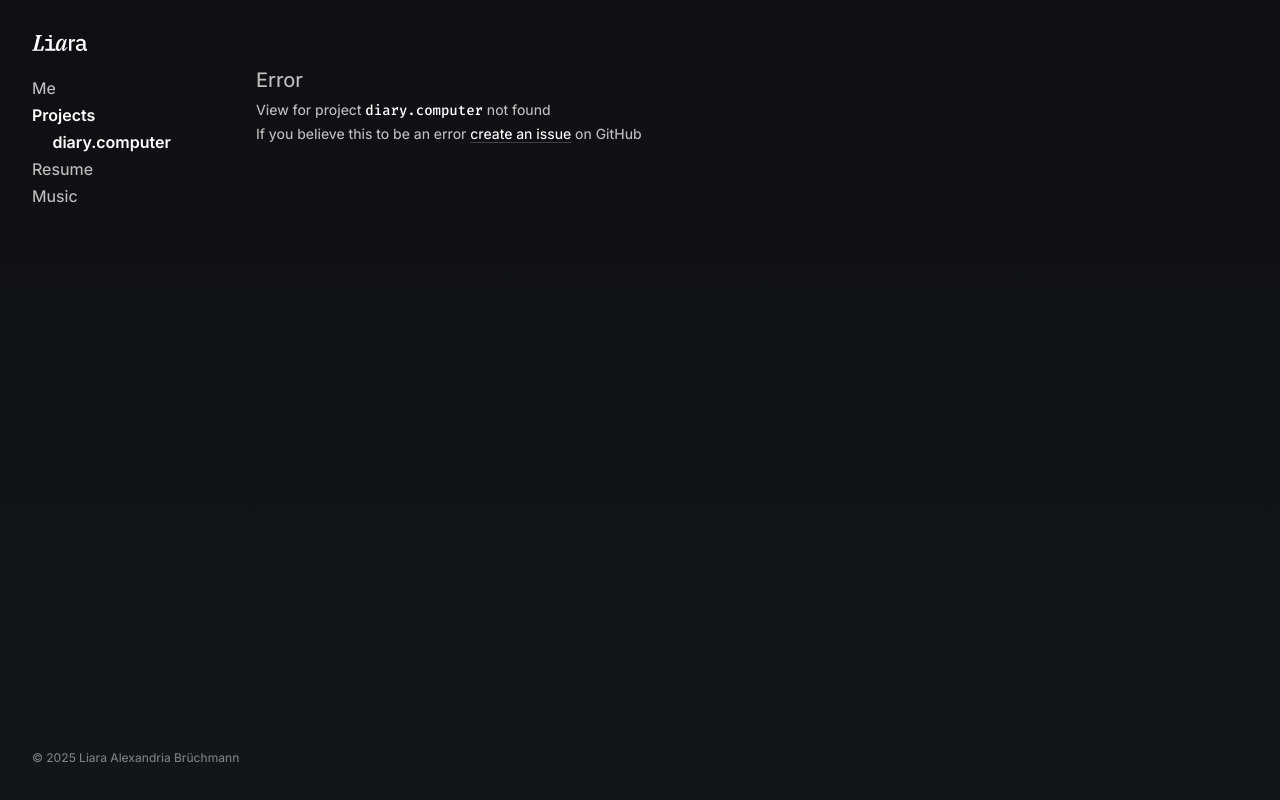
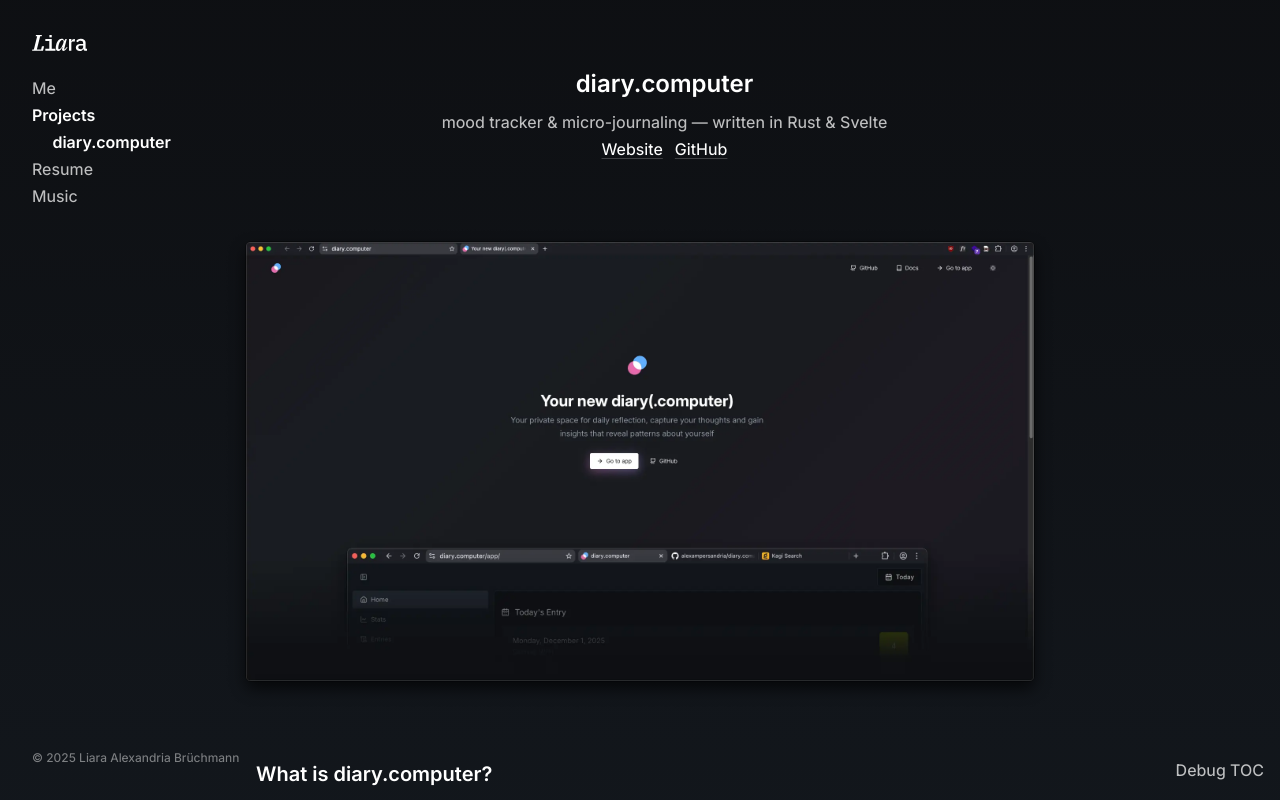
Before and after one commit to alexampersandria/www, a SvelteKit app: page /projects/diary.computer in a window 1280 px wide. Before the commit this address had no page. Built offline with nearby package versions, Linux system fonts and the light colour scheme.

Commit message:
refactor: static projects

```diff
--- a/src/routes/+layout.svelte
+++ b/src/routes/+layout.svelte
@@ -12,7 +12,7 @@
 import { redirectTo } from '$lib/utils/redirect'
 import { onMount } from 'svelte'
 import TableOfContents from '$lib/components/navigtation/TableOfContents.svelte'
-import { ScrollState } from 'runed'
+import { ScrollState, watch } from 'runed'
 
 let { children } = $props()
 let main = $state<HTMLElement>()
@@ -70,6 +70,23 @@
     return root
   }
 })
+
+const debugtoc = () => {
+  let toc = generateTableOfContents(main)
+  console.log('debug', toc)
+  console.log('derived', tableofcontents)
+}
+
+watch(
+  () => main,
+  () => {
+    console.log('main changed', main)
+    setTimeout(() => {
+      let toc = generateTableOfContents(main)
+      console.log('regenerated toc', toc)
+    })
+  },
+)
 </script>
 
 <svelte:head>
@@ -84,6 +101,13 @@
     <div class="navigation-wrapper">
       <Navigation />
     </div>
+
+    <button
+      onclick={debugtoc}
+      class="plain"
+      style="position: fixed; bottom: 1rem; right: 1rem; z-index: 1000;">
+      Debug TOC
+    </button>
 
     <div class="viewport" bind:this={viewport}>
       {#key page.route.id}
--- a/src/routes/projects/[project]/+page.svelte
+++ /dev/null
@@ -1,57 +0,0 @@
-<script lang="ts">
-import { watch } from 'runed'
-import type { PageProps } from './$types'
-import { fadein } from '$lib/actions/fadein.svelte'
-import NewIssue from '$lib/components/NewIssue.svelte'
-
-let { data }: PageProps = $props()
-
-let ProjectView = $state<
-  typeof import('svelte').SvelteComponent | null | undefined
->(undefined)
-const loadProject = async (id: string) => {
-  try {
-    const module = await import(`$lib/projects/${id}.svelte`)
-    ProjectView = module.default
-  } catch (e) {
-    console.warn(`project "${id}" not found`, e)
-    ProjectView = null
-  }
-}
-
-watch(
-  () => data.id,
-  () => {
-    if (data.id) {
-      loadProject(data.id)
-    }
-  },
-)
-
-let status: 'loading' | 'not-found' | 'loaded' = $derived.by(() => {
-  if (ProjectView === undefined) return 'loading'
-  if (ProjectView === null) return 'not-found'
-  return 'loaded'
-})
-</script>
-
-<div class="app-page">
-  {#key `${data.id}-${status}`}
-    <div class="project" use:fadein>
-      {#if status === 'loaded'}
-        {#key data.id}
-          <ProjectView />
-        {/key}
-      {:else if status === 'not-found'}
-        <div class="container">
-          <div class="large">Error</div>
-          <div class="small">
-            View for project <code>{data.id}</code> not found
-            <br />
-            If you believe this to be an error <NewIssue /> on GitHub
-          </div>
-        </div>
-      {/if}
-    </div>
-  {/key}
-</div>
--- a/src/routes/projects/[project]/+page.ts
+++ /dev/null
@@ -1,11 +0,0 @@
-import { projects } from '$lib/data/projects'
-import type { PageLoad } from './$types'
-
-export const load: PageLoad = ({ params }) => {
-  const project = projects.find(project => project.id === params.project)
-
-  return {
-    id: params.project,
-    project,
-  }
-}
--- /dev/null
+++ b/src/routes/projects/diary.computer/+page.svelte
@@ -0,0 +1,76 @@
+<script lang="ts">
+import Link from '$lib/components/Link.svelte'
+import { projects } from '$lib/data/projects'
+
+let project = projects.find(project => project.id === 'diary.computer')
+</script>
+
+<div class="app-page">
+  <div class="container centered pb-l">
+    <h1 class="mb-xxs">diary.computer</h1>
+
+    <div class="subtitle">
+      mood tracker & micro-journaling — written in Rust & Svelte
+    </div>
+
+    <div class="links flex center gap-s">
+      {#each project?.links as link}
+        <Link {...link} />
+      {/each}
+    </div>
+  </div>
+
+  <div class="container max py-l">
+    <img
+      src="/img/diary.computer.landing.webp"
+      alt="Screenshot of diary.computer landing page" />
+  </div>
+
+  <div class="container about">
+    <h2 id="what-is-diary-computer">What is diary.computer?</h2>
+
+    <p>
+      diary.computer is a mood tracker and micro-journaling app designed to help
+      users reflect on their daily emotions and experiences. By requiring each
+      entry to be assigned a "mood" value from 1-5, the app encourages
+      reflection and introspection.
+    </p>
+
+    <p>
+      By tagging entries with keywords, users can easily categorize and search
+      their journal entries. The app also provides visualizations of mood trends
+      over time, helping users identify patterns and triggers for their
+      emotional states.
+    </p>
+
+    <p>
+      I developed diary.computer as an extention of my own personal diary
+      originally in Obsidian, but wanted a more structured and focused approach
+      and simpified interface. As well as doing more in depth analysis of my
+      mood over time, and analysis of what influences it.
+    </p>
+  </div>
+
+  <div class="container max">
+    <img
+      src="/img/diary.computer.app.webp"
+      alt="Screenshot of diary.computer app" />
+  </div>
+
+  <div class="container technical">
+    <h2 id="technical-details">Technical Details</h2>
+
+    <p>
+      diary.computer is built using Rust for the backend, ensuring high
+      performance and reliability. The frontend is developed with Svelte, which
+      provides a smooth and responsive user experience. The app is designed to
+      be lightweight and efficient, making it accessible on a variety of
+      devices.
+    </p>
+
+    <p>
+      I also chose rust and svelte to challenge myself and learn new
+      technologies while building something I would want to use myself.
+    </p>
+  </div>
+</div>
```
Also changed, not shown: src/lib/projects/diary.computer.svelte (deleted, +0 -73 lines).
